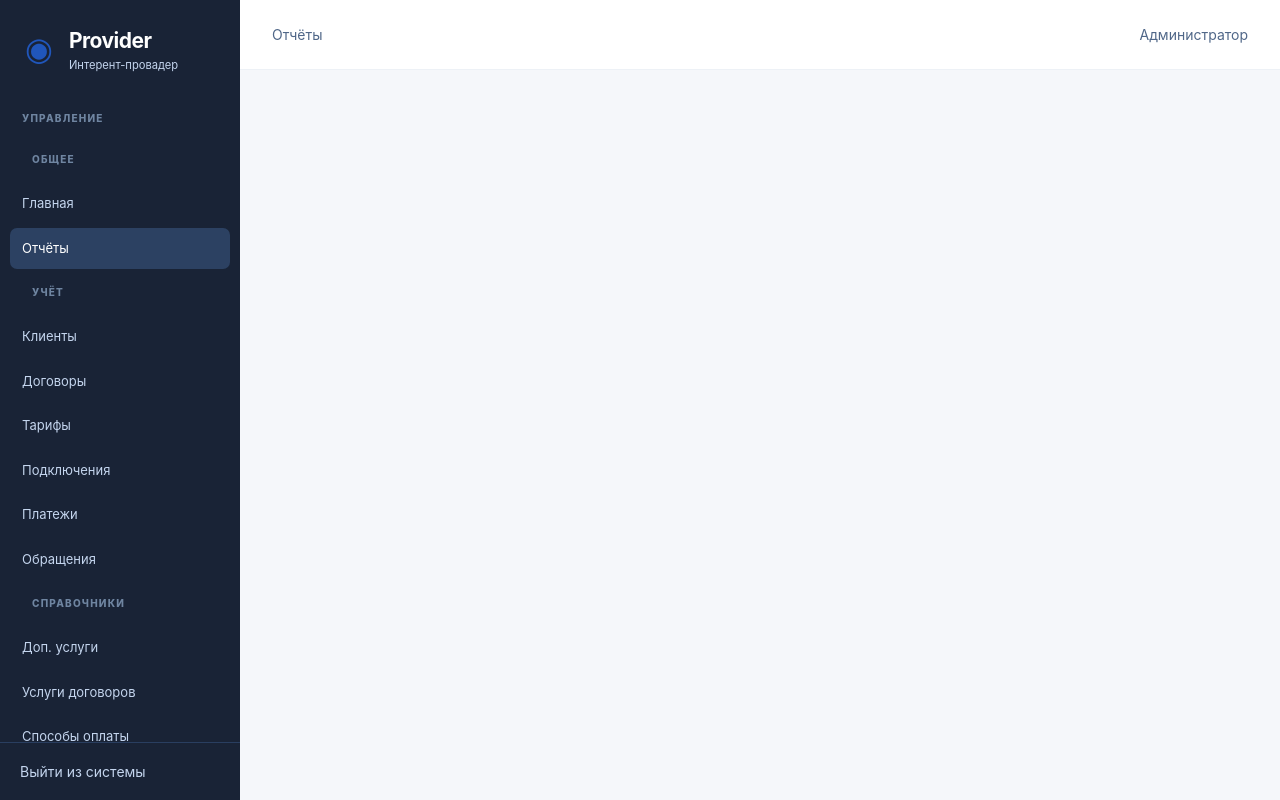
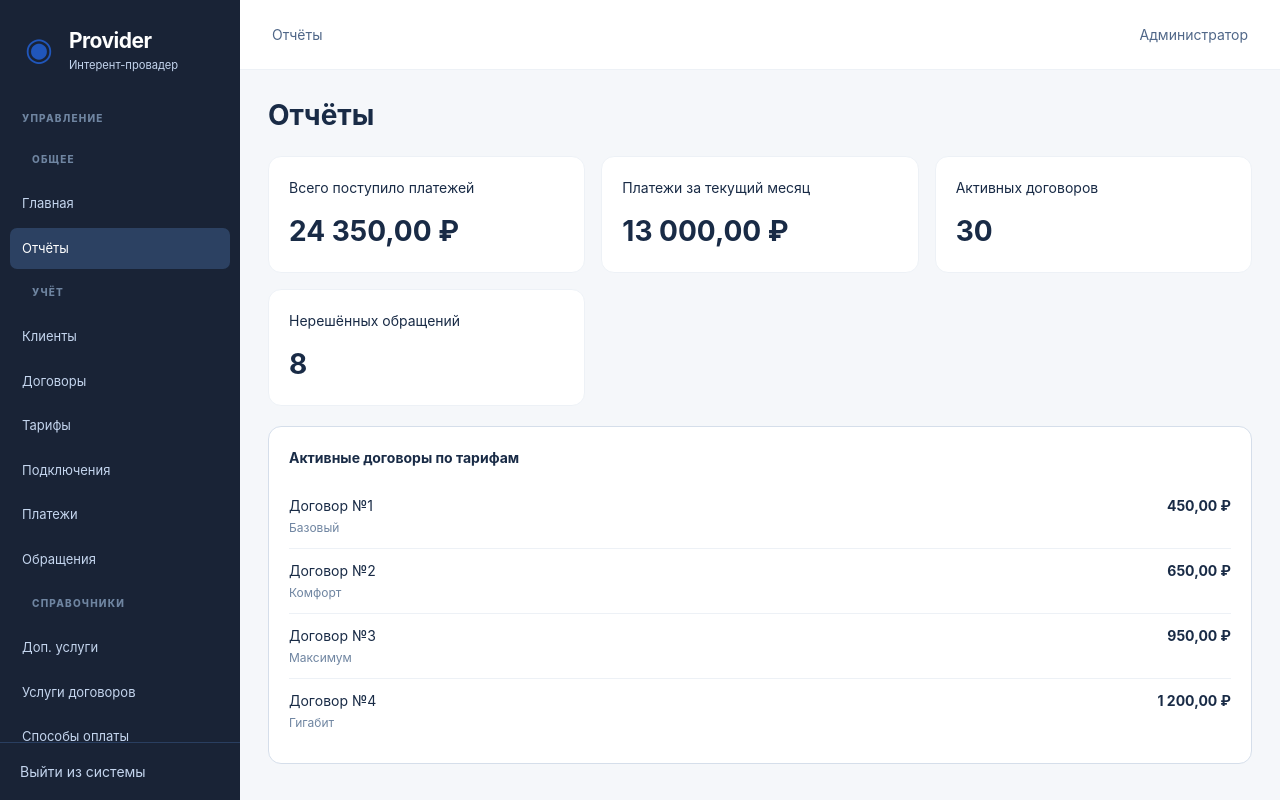
Before and after one commit to grekovpavel019/Internet-Provider, a React (Vite) app in the folder apps/client/: page /reports in a window 1280 px wide. Built offline with nearby package versions, Linux system fonts and the light colour scheme.

Commit message:
feat: add styles and ui in reports page

```diff
--- a/apps/client/src/app/styles/utility.css
+++ b/apps/client/src/app/styles/utility.css
@@ -33,3 +33,22 @@
         color: var(--color-sidebar-foreground);
     }
 }
+
+@utility widget-stats {
+    margin-bottom: 20px;
+    display: grid;
+    grid-template-columns: repeat(auto-fit, minmax(min(300px, 100%), 1fr));
+    gap: 16px;
+}
+
+@utility widget-list {
+    background: var(--color-surface);
+    border: 1px solid var(--color-border);
+    border-radius: var(--radius-card);
+    padding: 20px;
+
+    & h2 {
+        font-weight: 700;
+        margin-bottom: 16px;
+    }
+}
--- a/apps/client/src/pages/ReportsPage/ReportsPage.tsx
+++ b/apps/client/src/pages/ReportsPage/ReportsPage.tsx
@@ -1,8 +1,16 @@
 import React from "react";
+
+import ReportsStats from "@widgets/ReportsStats";
+import ActiveContracts from "@widgets/ActiveContracts";
 
 const ReportsPage = (): React.JSX.Element => {
     return (
         <>
+            <h1 className="h1 mb-5">Отчёты</h1>
+
+            <ReportsStats />
+
+            <ActiveContracts />
         </>
     );
 };
--- /dev/null
+++ b/apps/client/src/widgets/ActiveContracts/ActiveContracts.tsx
@@ -0,0 +1,24 @@
+import React from "react";
+
+import SimpleList from "@shared/components/SimpleList";
+
+const contracts = [
+    { id: 1, title: "Договор №1", subtitle: "Базовый", value: "450,00 ₽" },
+    { id: 2, title: "Договор №2", subtitle: "Комфорт", value: "650,00 ₽" },
+    { id: 3, title: "Договор №3", subtitle: "Максимум", value: "950,00 ₽" },
+    { id: 4, title: "Договор №4", subtitle: "Гигабит", value: "1 200,00 ₽" },
+];
+
+const ActiveContracts = (): React.JSX.Element => {
+    return (
+        <section className="widget-list">
+            <h2>
+                Активные договоры по тарифам
+            </h2>
+
+            <SimpleList items={contracts} />
+        </section>
+    );
+};
+
+export default ActiveContracts;
--- /dev/null
+++ b/apps/client/src/widgets/ActiveContracts/index.ts
@@ -0,0 +1 @@
+export { default } from "./ActiveContracts";
--- a/apps/client/src/widgets/DashboardStats/DashboardStats.tsx
+++ b/apps/client/src/widgets/DashboardStats/DashboardStats.tsx
@@ -4,7 +4,7 @@ import Card from "@shared/components/Card";
 
 const DashboardStats = (): React.JSX.Element => {
     return (
-        <section className="mb-4 grid grid-cols-[repeat(auto-fit,minmax(min(220px,100%),1fr))] gap-4">
+        <section className="widget-stats">
             <Card
                 label="Клиентов"
                 hint="Всего в базе"
--- a/apps/client/src/widgets/RecentPayments/RecentPayments.tsx
+++ b/apps/client/src/widgets/RecentPayments/RecentPayments.tsx
@@ -11,8 +11,8 @@ const payments = [
 
 const RecentPayments = () => {
     return (
-        <section className="bg-(--color-surface) border border-(--color-border-soft) rounded-(--radius-card) p-5">
-            <h2 className="text-base font-bold mb-4">
+        <section className="widget-list">
+            <h2>
                 Последние платежи
             </h2>
 
--- /dev/null
+++ b/apps/client/src/widgets/ReportsStats/ReportsStats.tsx
@@ -0,0 +1,27 @@
+import React from "react";
+
+import Card from "@shared/components/Card";
+
+const ReportsStats = (): React.JSX.Element => {
+    return (
+        <section className="widget-stats">
+            <Card label="Всего поступило платежей">
+                24 350,00 ₽
+            </Card>
+
+            <Card label="Платежи за текущий месяц">
+                13 000,00 ₽
+            </Card>
+
+            <Card label="Активных договоров">
+                30
+            </Card>
+
+            <Card label="Нерешённых обращений">
+                8
+            </Card>
+        </section>
+    );
+};
+
+export default ReportsStats;
--- /dev/null
+++ b/apps/client/src/widgets/ReportsStats/index.ts
@@ -0,0 +1 @@
+export { default } from "./ReportsStats";
```
